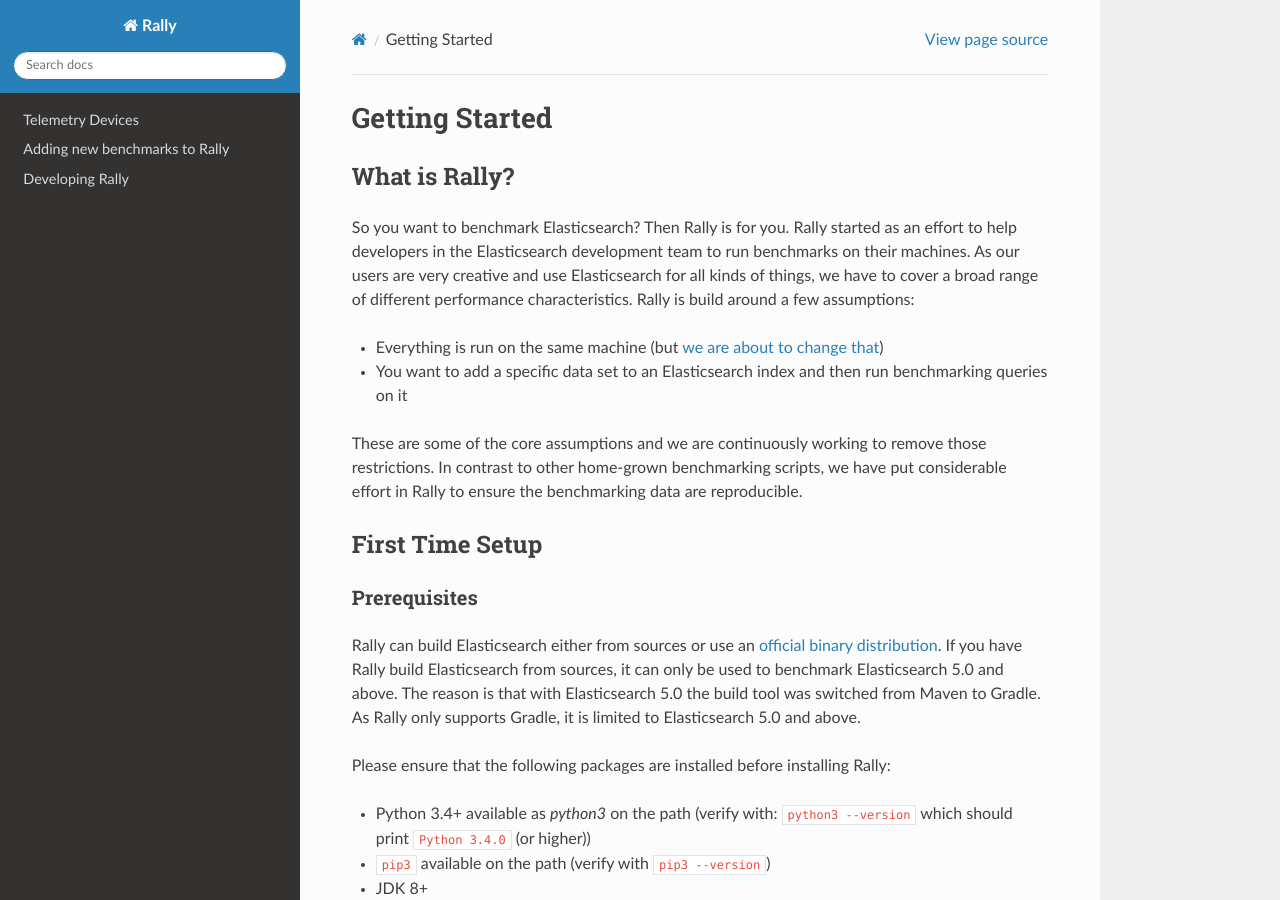
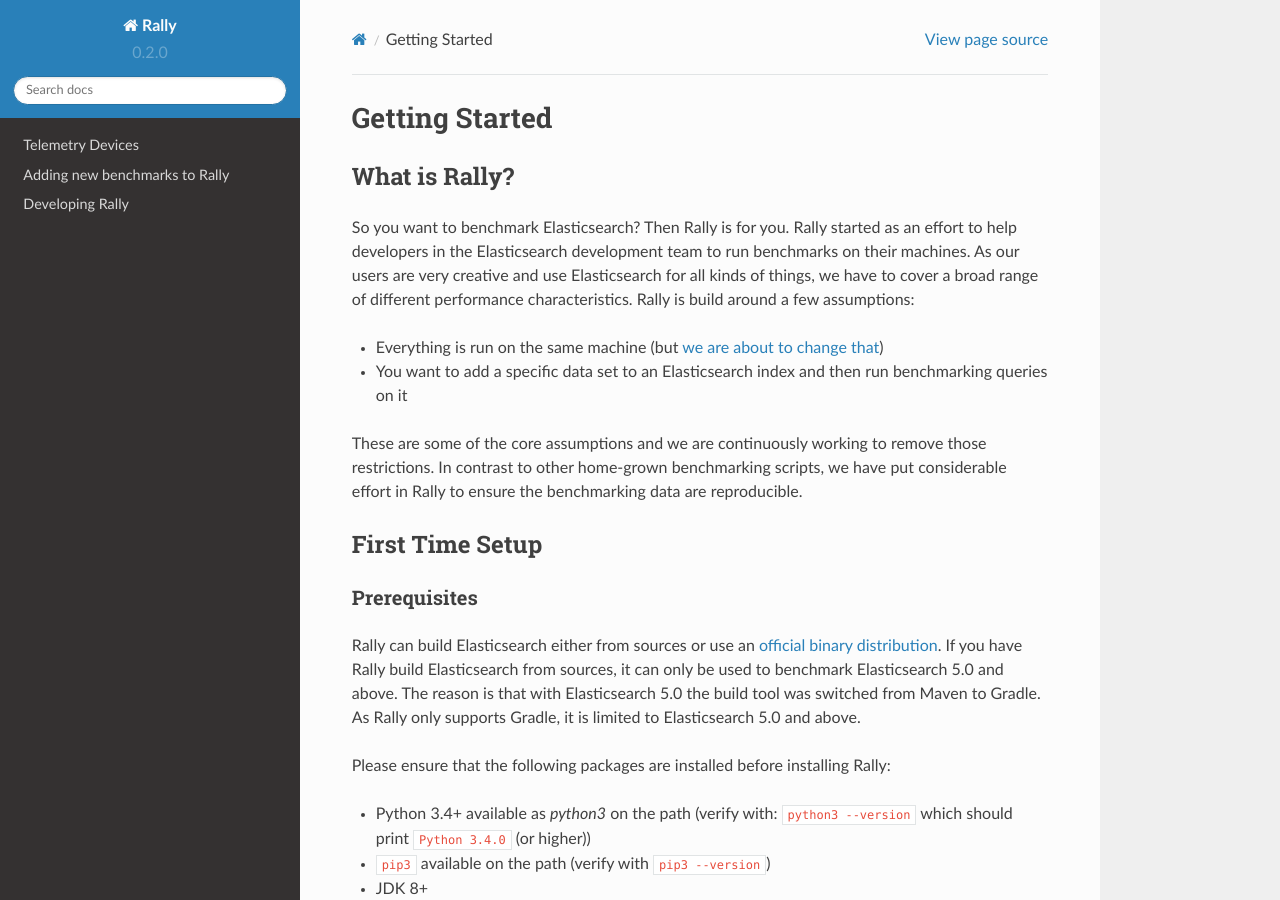
Before and after one commit to elastic/rally, a Sphinx documentation site: the page built from docs/index.rst, in a window 1280 px wide and 900 px high. Built offline with Sphinx 7.4.7 and the Read the Docs theme 2.0.0, drawn with Linux system fonts in a browser that asks for light colours.

Commit message:
Specify package version for docs explicitly

```diff
--- a/docs/conf.py
+++ b/docs/conf.py
@@ -56,7 +56,7 @@
 # built documents.
 #
 # The short X.Y version.
-version = pkg_resources.require("esrally")[0].version
+version = "0.2.0"
 # The full version, including alpha/beta/rc tags.
 release = version
 
```
